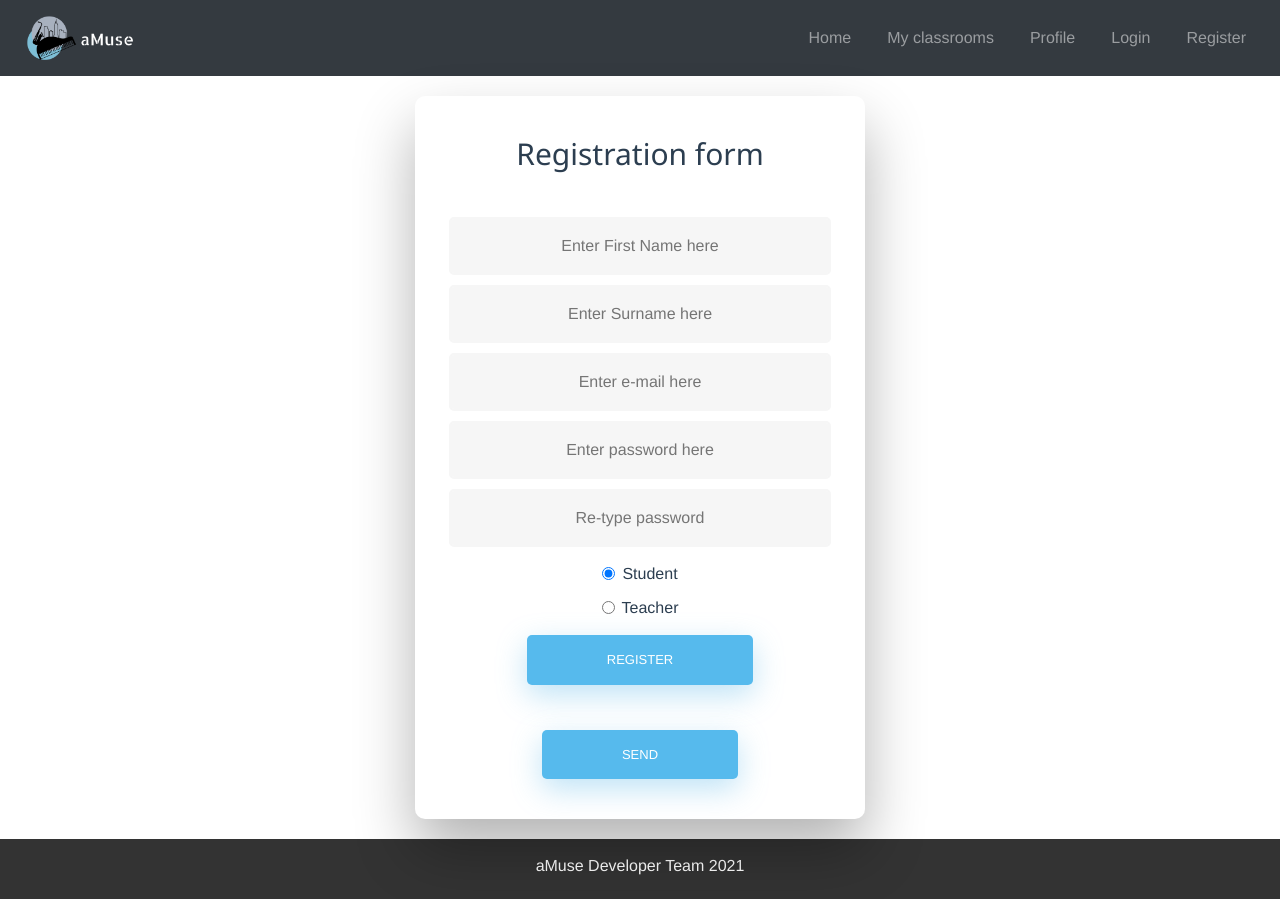
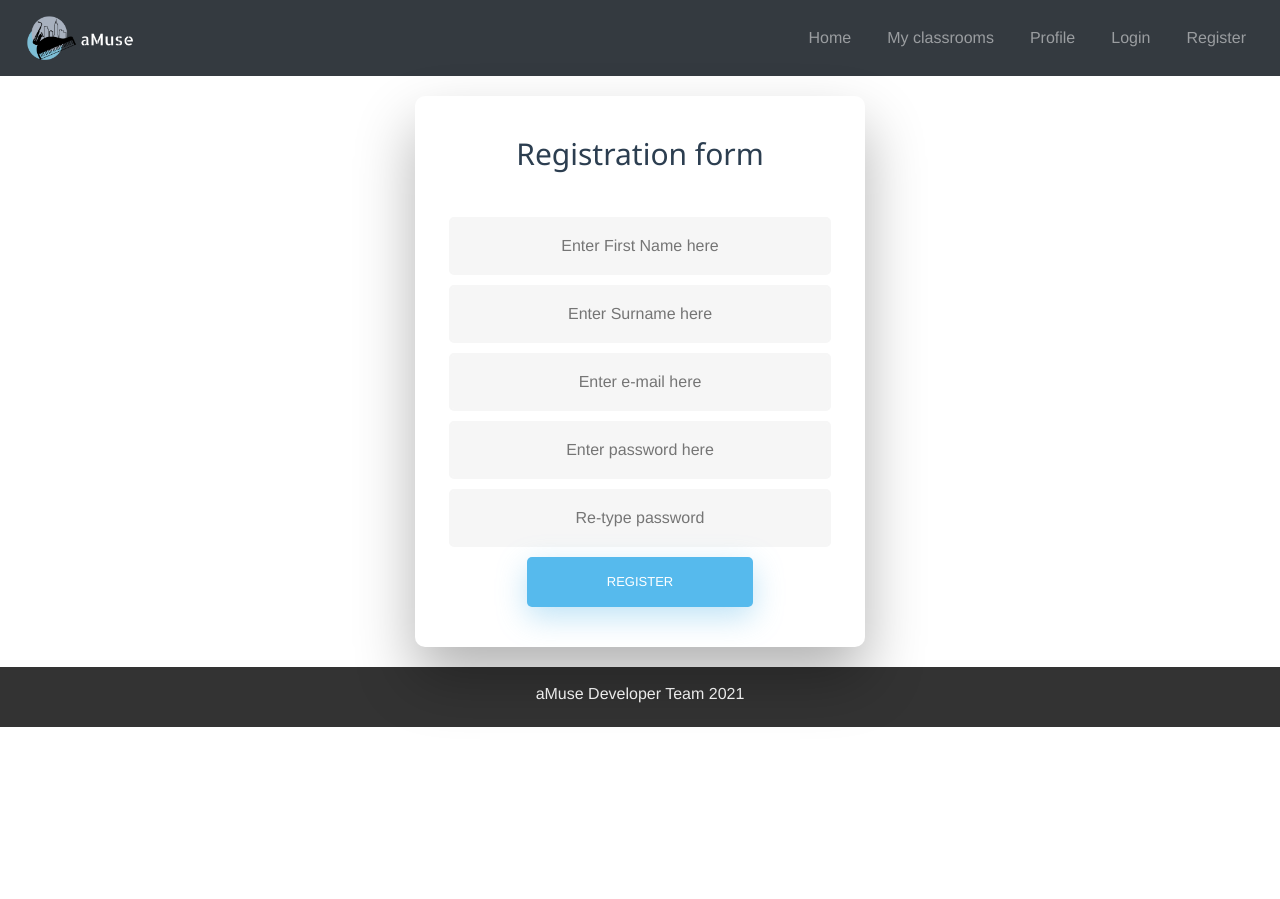
Before and after one commit to PatrykPawlowicz/aMuse_front-end, a Vue app: page /register in a window 1280 px wide. After the commit the page ends 800 px from the top, so only its background shows below. Built offline with nearby package versions, Linux system fonts and the light colour scheme.

Commit message:
register finished

```diff
--- a/src/components/registerView.vue
+++ b/src/components/registerView.vue
@@ -14,57 +14,38 @@
       <input type="email" required v-model="email" id="e-mail" class="fadeIn " name="register" placeholder="Enter e-mail here">
       <input type="password" required v-model="password" id="password" class="fadeIn " name="register" placeholder="Enter password here">
       <input type="password" required v-model="repassword" id="repassword" class="fadeIn " name="register" placeholder="Re-type password">
-      <input type="text" v-if="isTeacher"  v-model="shortDescription" id="shortDescription" class="fadeIn" name="register" placeholder="Tell something about you - short description"> <!--if teacherc-->
-      <input type="text" v-if="isTeacher"  v-model="shortDescription" id="otherContact" class="fadeIn" name="register" placeholder="Other contact line (phone, social media)"> <!--if teacherc-->
-
-      <div class="form-check fadeIn fifth radio">
-         <input class="form-check-input" @click="isTeacher = false" type="radio" name="flexRadioDefault" id="student" checked>
-        <label class="form-check-label" for="flexRadioDefault1">
-            Student
-        </label>
-      </div>
-      <div class="form-check fadeIn fifth radio">
-        <input class="form-check-input control" @click="isTeacher = true"  type="radio" name="flexRadioDefault" id="teacher">
-        <label class="form-check-label" for="flexRadioDefault2">
-            Teacher
-        </label>
-        </div>
-      <input @click="submitForm()" type="submit" class="fadeIn regBttn" value="Register">
+      <input @click="submitForm()" type="button" class="fadeIn regBttn" value="Register">
     </form>
-    <input @click="register()" type="submit" class="fadeIn regBttn" value="Send">
   </div>
 </div>
 </template>
 
 
 <script>
+import router from '../router'
 export default {
-
 
   data() {
     return {
       name: '',
       surname: '',
       email: '',
-        password: null,
-        repassword: null,
-      shortDescription: '',
-
-        isTeacher: false
+        password: '',
+        repassword: '',
     }
   },
 
   methods: {
 
   submitForm() {
-    var password = document.getElementById("password").value;
-    var rePassword = document.getElementById("repassword").value;
-    var name = document.getElementById("firstName").value;
-    var surname = document.getElementById("surname").value;
-    var email = document.getElementById("e-mail").value;
+    var password = this.password
+    var repassword = this.repassword
+    var name = this.name
+    var surname = this.surname
+    var email = this.email
 
         //not match validation
-        if (password != rePassword) {
+        if (password != repassword) {
             alert("Passwords do not match.");
             return false;
         }
@@ -74,7 +55,7 @@ export default {
          return false;
 
         }
-        if(name == '' || surname == '' || email == '' || password != rePassword || password.length < 8){
+        if(name == '' || surname == '' || email == '' || password != repassword || password.length < 8){
         alert("Enter the correct data");
         return false;
         }else{
@@ -88,7 +69,6 @@ register(){
 const url = "https://localhost:5001/Auth/register";
 
     var password = document.getElementById("password").value;
-    //var rePassword = document.getElementById("repassword").value;
     var name = document.getElementById("firstName").value;
     var surname = document.getElementById("surname").value;
     var email = document.getElementById("e-mail").value;
@@ -106,11 +86,10 @@ var requestOptions = {
 };
 
 fetch(url, requestOptions)
-  .then(response => response.text())
-  .then(result => console.log(result))
-  .catch(error => console.log('error', error));
+  .then(response => response.json())
+    alert("New user successfully added")
+    router.push('login')
   }
-
   }
 }
 </script>
```
